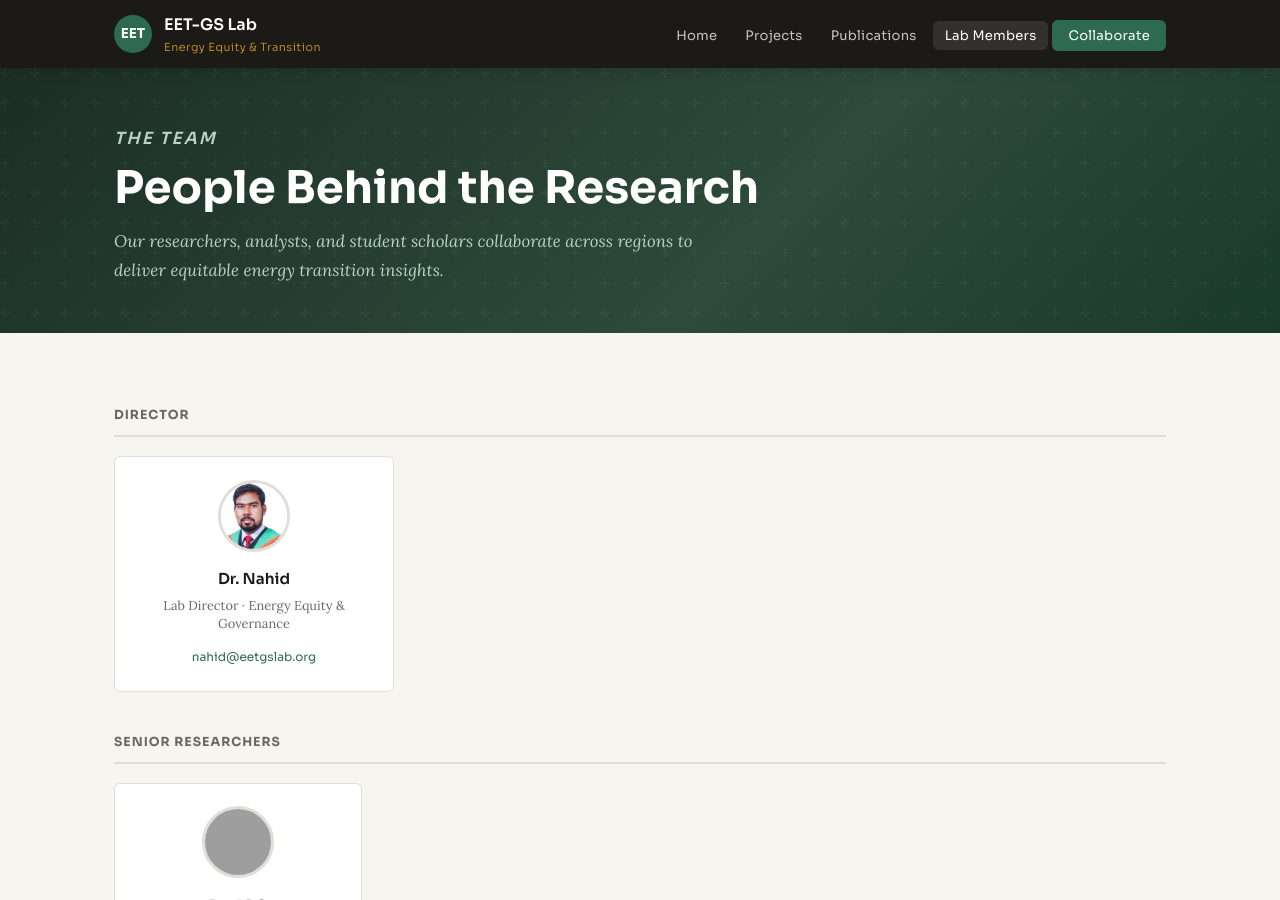
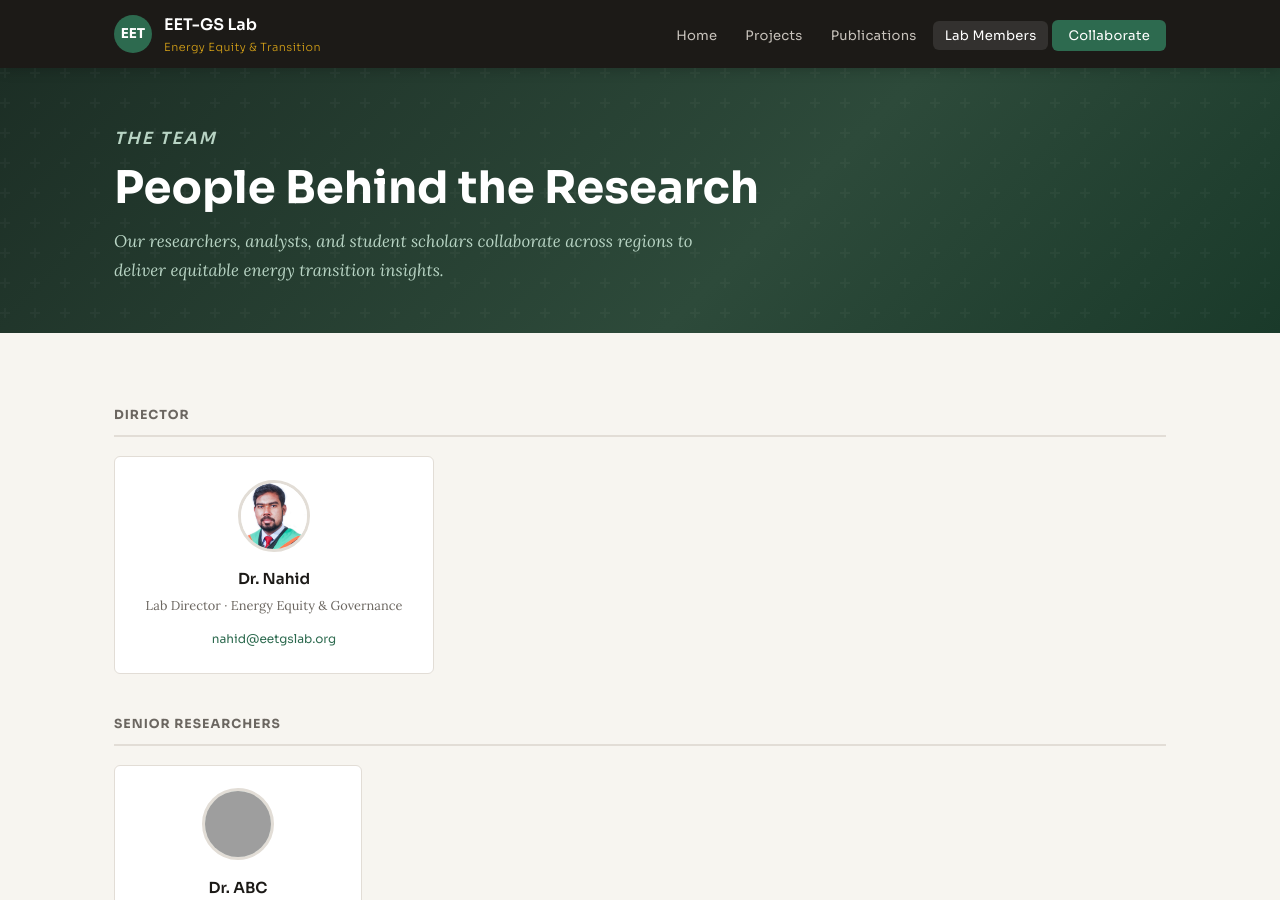
Before and after one commit to EETGSLAB/eetgslab.github.io, a Jekyll site: the page built from members/index.html, in a window 1280 px wide and 900 px high. Built offline with Jekyll 4.4.1, drawn with Linux system fonts in a browser that asks for light colours; grey boxes are pictures that could not be loaded.

Commit message:
Update index.html

```diff
--- a/members/index.html
+++ b/members/index.html
@@ -21,7 +21,7 @@ description: "Meet the interdisciplinary team behind EET-GS Lab."
     <!-- Director -->
     <div class="members-section">
       <h2>Director</h2>
-      <div class="member-grid" style="grid-template-columns: repeat(auto-fill, minmax(220px, 280px));">
+      <div class="member-grid" style="grid-template-columns: repeat(auto-fill, minmax(260px, 320px));">
         <div class="member-card">
           <img
             src="/images/Nahid.png"
```
